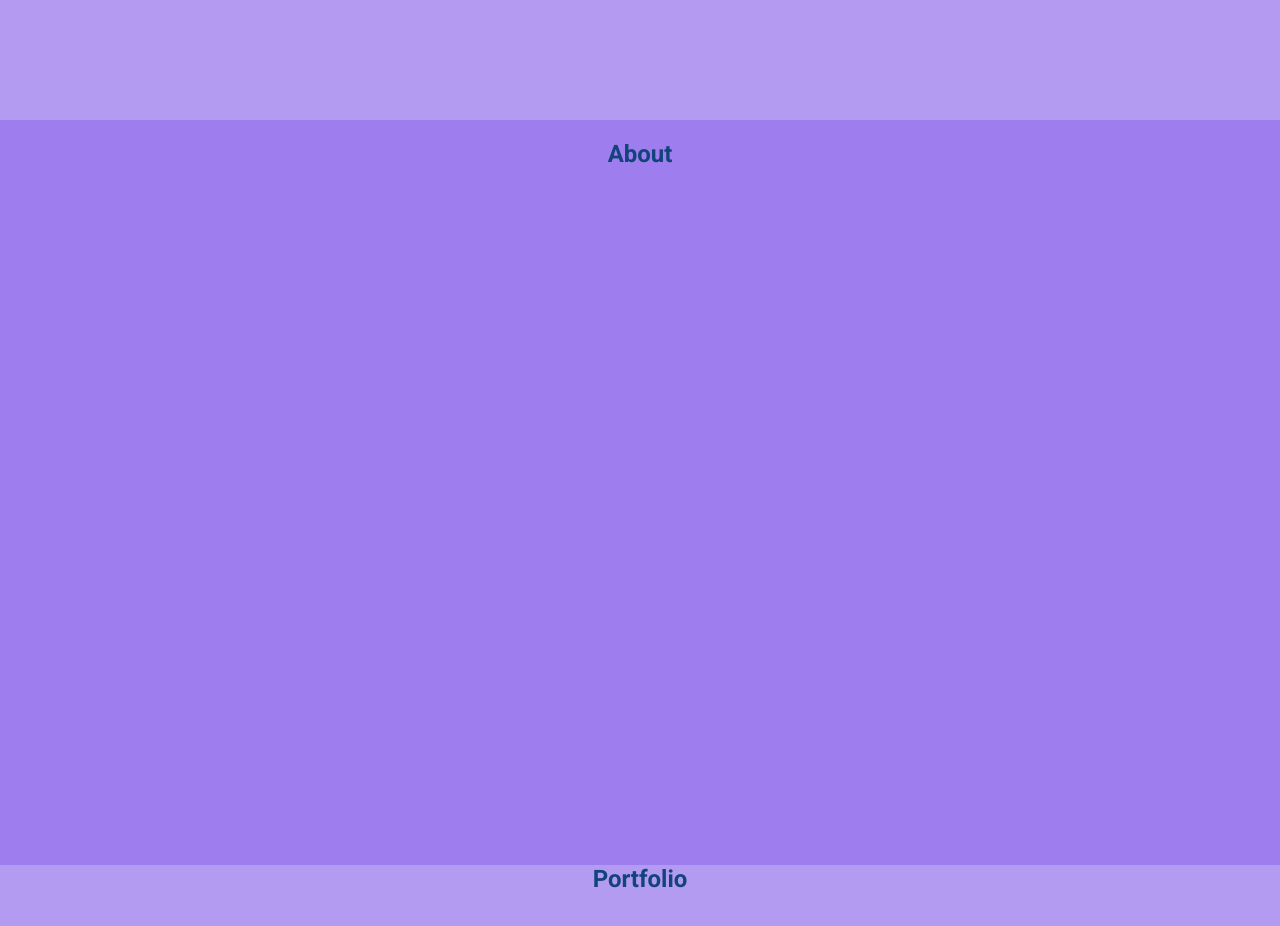
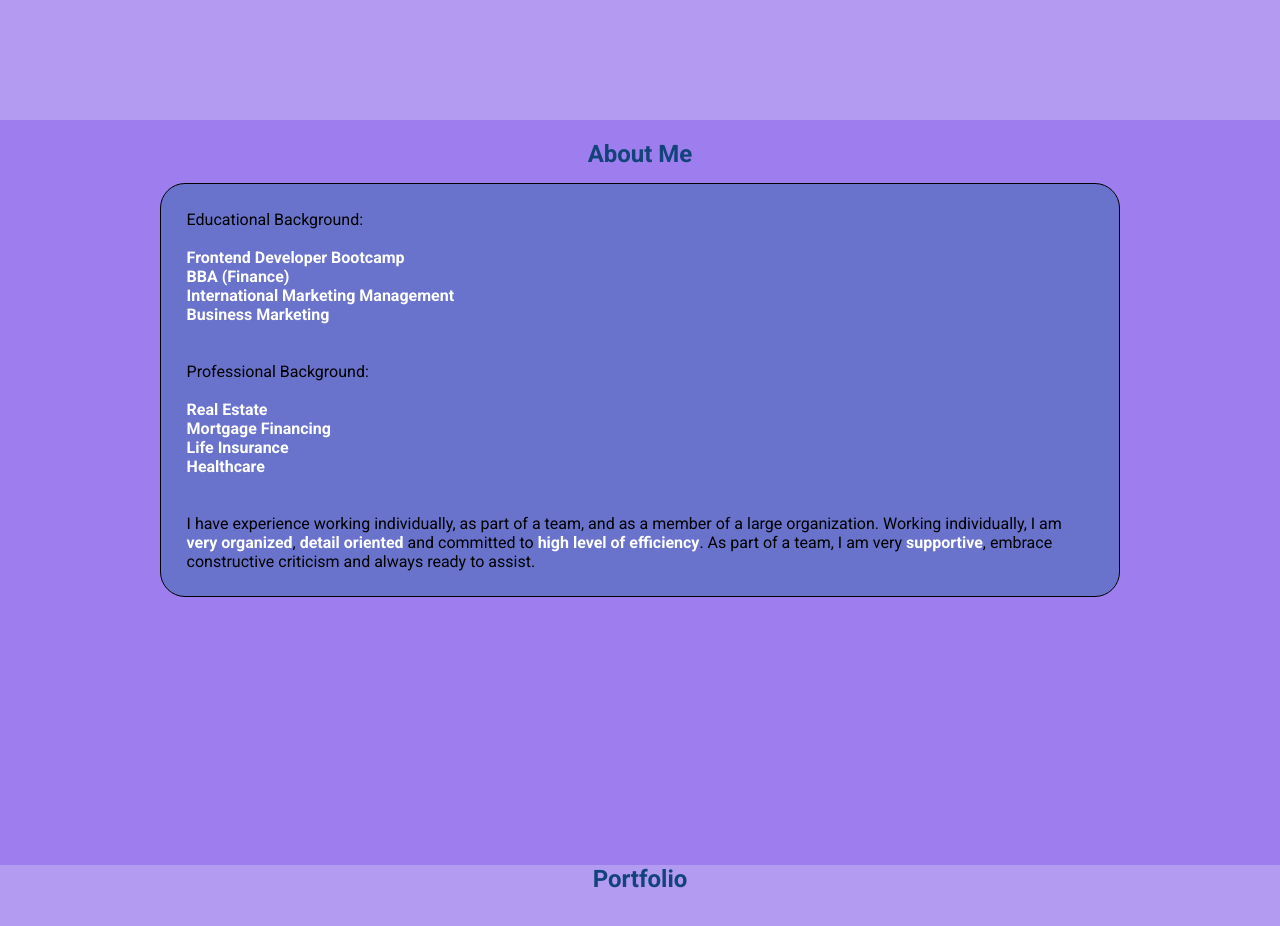
Before and after one commit to GlebTc/Portfolio, a React (Create React App) app: page / in a window 1280 px wide. Shown: the part 680-1606 px from the top of the page. Built offline with nearby package versions, Linux system fonts and the light colour scheme.

Commit message:
Updated About Me page

```diff
--- a/src/components/pages__components/About.tsx
+++ b/src/components/pages__components/About.tsx
@@ -5,7 +5,26 @@ import React from "react";
 const About = ({title, id}:{title:string, id:string}) => {
     return (
         <section id={id} className="about__container">
-            <h1>{title}</h1>
+            <h1>{title} Me</h1>
+            <p className="about" id={title}>
+                Educational Background:<br /><br />
+                <ul>
+                    <li><span>Frontend Developer Bootcamp</span></li>
+                    <li><span>BBA (Finance)</span></li>
+                    <li><span>International Marketing Management</span></li>
+                    <li><span>Business Marketing</span></li>
+                </ul>
+                <br /><br />
+                Professional Background:<br /><br />
+                <ul>
+                    <li><span>Real Estate</span></li>
+                    <li><span>Mortgage Financing</span></li>
+                    <li><span>Life Insurance</span></li>
+                    <li><span>Healthcare</span></li>
+                </ul>
+                <br /><br />
+                I have experience working individually, as part of a team, and as a member of a large organization. Working individually, I am <span>very organized</span>, <span>detail oriented</span> and committed to <span>high level of efficiency</span>. As part of a team, I am very <span>supportive</span>, embrace constructive criticism and always ready to assist.
+            </p>
         </section>
     )
 }
--- a/src/components/pages__components/Home.tsx
+++ b/src/components/pages__components/Home.tsx
@@ -1,7 +1,7 @@
 const Home = ({title, id}:{title: string, id:string}) => {
     return (
         <section id={id} className="home__container">
-            <h1>Home Page</h1>
+            <h1>{title}</h1>
             <p className="introduction" id={title}>
                 Hello, <br /><br />
                 Welcome to my website, <br /><br />
--- a/src/sass/components/_about.scss
+++ b/src/sass/components/_about.scss
@@ -2,9 +2,45 @@
     height: calc(100vh - var(--NavBar__Height));
     background-color: var(--BGC__Light__Secondary);
     /*padding-top: var(--NavBar__Height);*/
+    display: flex;
+    flex-direction: column;
+    align-items: center;
+    justify-content: flex-start;
 }
 
 .about__container h1 {
     padding-top: 20px;
     margin-bottom: 0px;
 }
+
+.about{
+    width: 75%;
+    height: auto;
+    padding: 2%;
+    margin-top: 15px;
+    border: 1px solid black;
+    border-radius: 25px;
+    background-color: var(--Btn__BGC);
+}
+
+.about ul {
+    list-style-type: none;
+}
+
+.about span {
+    font-weight: 700;
+    color: white;
+}
+
+@media screen and (max-width: 800px) {
+
+    .about {
+        min-height: 70%;
+        width: auto;
+        margin: 25px 20%;
+    }
+
+    .about__container {
+        padding-top: 0;
+    }
+}
```
